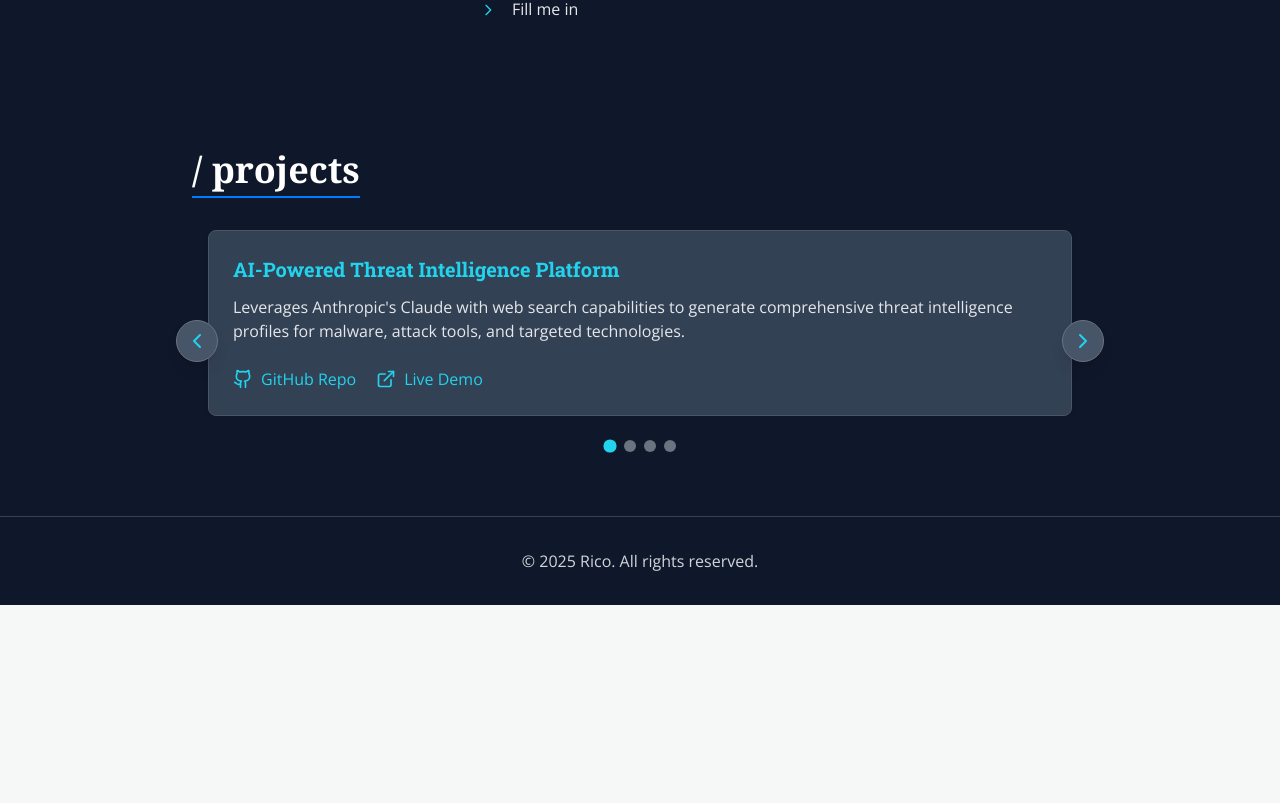
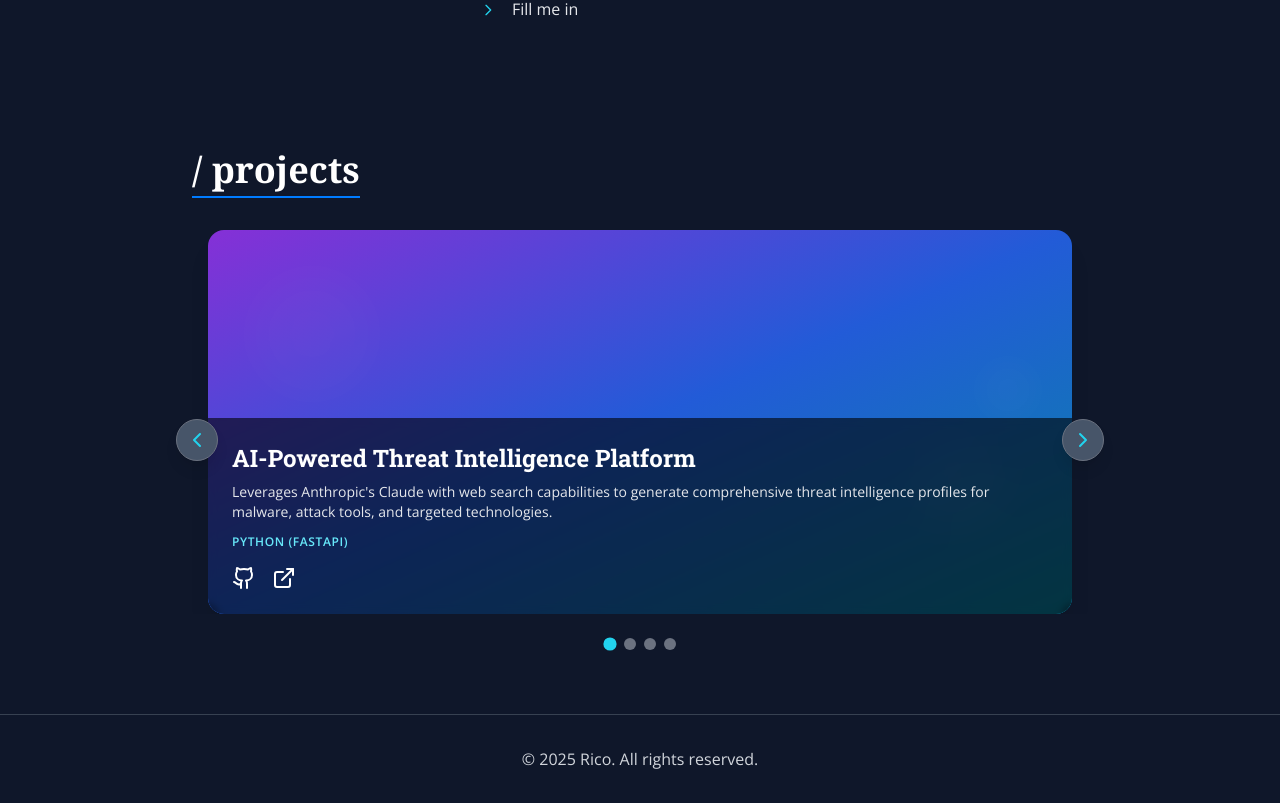
Before and after one commit to ricomanifesto/rico, a React (Vite) app: page / in a window 1280 px wide. Shown: the part 1502-2305 px from the top of the page. Before the commit the page ends 2107 px from the top, so only its background shows below. Built offline with nearby package versions, Linux system fonts and the light colour scheme.

Commit message:
Update projects carousel with visual card design and gradient backgrounds

```diff
--- a/src/components/ProjectsSection.tsx
+++ b/src/components/ProjectsSection.tsx
@@ -7,26 +7,34 @@ const projects = [
   {
     title: "AI-Powered Threat Intelligence Platform",
     description: "Leverages Anthropic's Claude with web search capabilities to generate comprehensive threat intelligence profiles for malware, attack tools, and targeted technologies.",
+    tech: "PYTHON (FASTAPI)",
     repoUrl: "https://github.com/ricomanifesto/SentrySearch",
-    demoUrl: "https://sentry-search.vercel.app/"
+    demoUrl: "https://sentry-search.vercel.app/",
+    bgGradient: "from-purple-600 via-blue-600 to-cyan-600"
   },
   {
     title: "Cybersecurity News Aggregator",
     description: "A low-maintenance website that automatically pulls in the day's top cybersecurity stories using GitHub Actions.",
+    tech: "JAVASCRIPT (REACT)",
     repoUrl: "https://github.com/ricomanifesto/SentryDigest",
-    demoUrl: "https://ricomanifesto.github.io/SentryDigest/"
+    demoUrl: "https://ricomanifesto.github.io/SentryDigest/",
+    bgGradient: "from-green-600 via-teal-600 to-blue-600"
   },
   {
     title: "Cybersecurity Exploit Reporter",
     description: "An AI-powered tool that doesn't just collect security news but analyzes it to identify active threats, vulnerabilities, and attack patterns, turning news feeds into actionable threat intelligence.",
+    tech: "PYTHON (AI/ML)",
     repoUrl: "https://github.com/ricomanifesto/SentryInsight",
-    demoUrl: "https://ricomanifesto.github.io/SentryInsight/"
+    demoUrl: "https://ricomanifesto.github.io/SentryInsight/",
+    bgGradient: "from-red-600 via-pink-600 to-purple-600"
   },
   {
     title: "Cybersecurity GRC Reporter",
     description: "Automated governance, risk & compliance intelligence that monitors RSS feeds and generates GRC reports using AI analysis.",
+    tech: "PYTHON (AUTOMATION)",
     repoUrl: "https://github.com/ricomanifesto/GRCInsight",
-    demoUrl: "https://ricomanifesto.github.io/GRCInsight/"
+    demoUrl: "https://ricomanifesto.github.io/GRCInsight/",
+    bgGradient: "from-orange-600 via-red-600 to-pink-600"
   }
 ];
 
@@ -75,32 +83,47 @@ export default function ProjectsSection() {
             {projects.map((project, index) => (
               <div key={index} className="w-full flex-shrink-0">
                 <motion.div
-                  className="bg-slate-700 rounded-lg overflow-hidden shadow-md hover:shadow-xl transition-all duration-300 border border-gray-600 hover:border-cyan-400/30 mx-4"
+                  className="relative rounded-2xl overflow-hidden shadow-xl hover:shadow-2xl transition-all duration-500 mx-4 h-96"
                   initial={{ opacity: 0, y: 20 }}
                   whileInView={{ opacity: 1, y: 0 }}
                   viewport={{ once: true }}
                   transition={{ duration: 0.6, delay: index * 0.1 }}
-                  whileHover={{ y: -5 }}
+                  whileHover={{ scale: 1.02 }}
                 >
-                  <div className="p-6">
-                    <h3 className="text-xl font-semibold text-cyan-400 mb-3">{project.title}</h3>
-                    <p className="mb-6 text-gray-200">
+                  {/* Background Gradient */}
+                  <div className={`absolute inset-0 bg-gradient-to-br ${project.bgGradient} opacity-90`}></div>
+
+                  {/* Abstract Pattern Overlay */}
+                  <div className="absolute inset-0 opacity-20">
+                    <div className="absolute top-10 left-10 w-32 h-32 rounded-full bg-white/10 blur-xl"></div>
+                    <div className="absolute bottom-20 right-16 w-24 h-24 rounded-full bg-white/15 blur-lg"></div>
+                    <div className="absolute top-1/3 right-8 w-16 h-16 rounded-full bg-white/10 blur-md"></div>
+                  </div>
+
+                  {/* Content Overlay */}
+                  <div className="absolute inset-0 flex flex-col justify-end">
+                    <div className="bg-black/60 backdrop-blur-sm p-6">
+                      <h3 className="text-2xl font-bold text-white mb-2">{project.title}</h3>
+                      <p className="text-gray-200 text-sm mb-3 line-clamp-2">
                         {project.description}
                       </p>
-                    <div className="flex items-center">
+                      <div className="text-cyan-300 text-xs font-semibold tracking-wider mb-4">
+                        {project.tech}
+                      </div>
+
+                      {/* Icons */}
+                      <div className="flex items-center space-x-4">
                         <a href={project.repoUrl} target="_blank" rel="noopener noreferrer"
-                         className="inline-flex items-center text-cyan-400 hover:text-cyan-300 transition duration-300 hover:scale-105">
-                        <Github className="mr-2" size={20} />
-                        GitHub Repo
+                           className="text-white hover:text-cyan-300 transition duration-300 hover:scale-110">
+                          <Github size={24} />
                         </a>
-
                         {project.demoUrl && (
                           <a href={project.demoUrl} target="_blank" rel="noopener noreferrer"
-                           className="inline-flex items-center text-cyan-400 hover:text-cyan-300 transition duration-300 ml-5 hover:scale-105">
-                          <ExternalLink className="mr-2" size={20} />
-                          Live Demo
+                             className="text-white hover:text-cyan-300 transition duration-300 hover:scale-110">
+                            <ExternalLink size={24} />
                           </a>
                         )}
+                      </div>
                     </div>
                   </div>
                 </motion.div>
```
Lines whose indentation alone changed are shown as unchanged.
